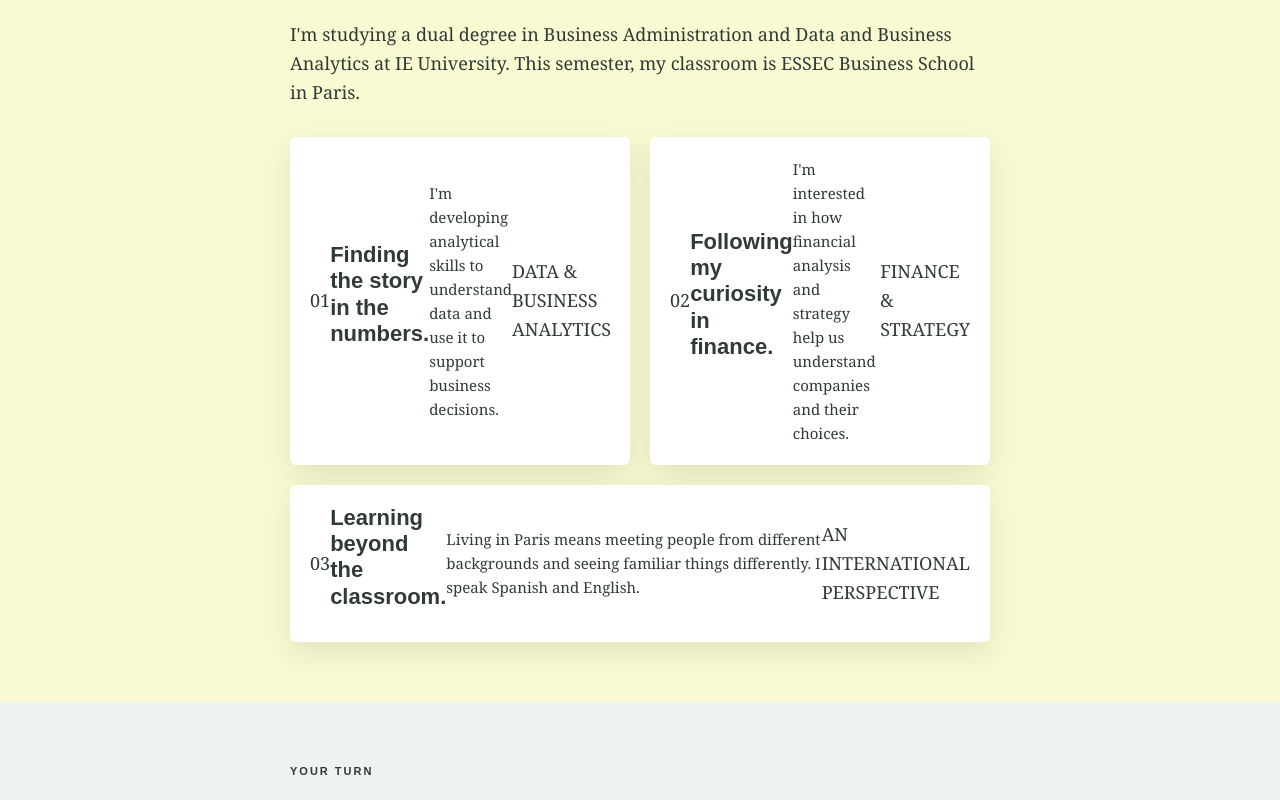
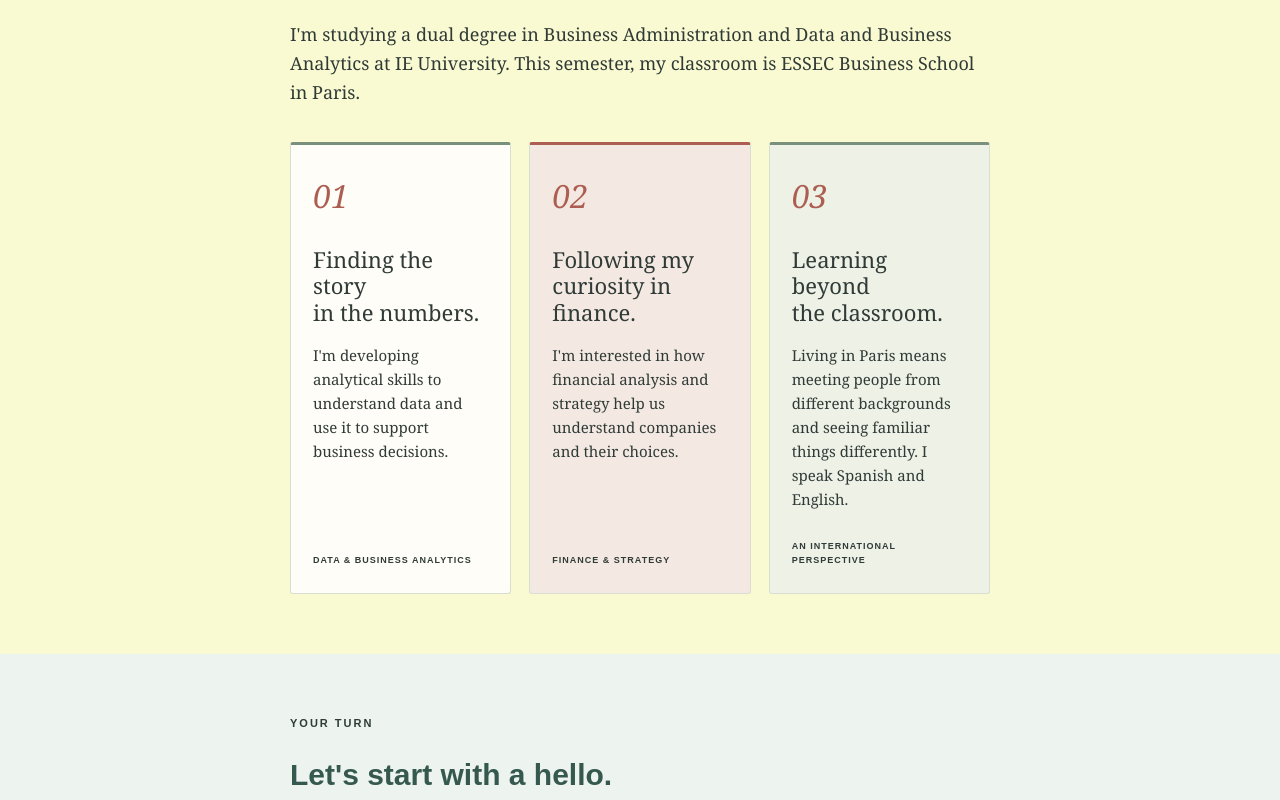
Before and after one commit to Catalinaa05/my-profile, a plain HTML site: page landing/index.html in a window 1280 px wide. Shown: the part 780-1580 px from the top of the page. Drawn offline with Linux system fonts and the light colour scheme; a script that the page names is missing.

Commit message:
Personalize landing design: landing/css/components/card.css

```diff
--- a/landing/css/components/card.css
+++ b/landing/css/components/card.css
@@ -1,7 +1,10 @@
-.cards { display: flex; flex-wrap: wrap; gap: 20px; margin-top: 30px; }
-.card { display: flex; align-items: center; padding: 20px; background: white; box-shadow: 0 10px 30px rgba(0,0,0,.10); border-radius: 6px; flex-basis: 300px; flex-grow: 1; min-width: 0; }
-.card img { width: 120px; height: 120px; object-fit: cover; border-radius: 6px; }
-.card div { flex-grow: 1; padding-left: 20px; min-width: 0; }
-.card h3 { font-size: 22px; margin: 0 0 12px; }
-.card p { font-size: 15px; margin: 0; }
-@media (max-width: 540px) { .card { padding: 18px; flex-direction: column; align-items: flex-start; } .card img { width: 100%; height: 150px; } .card div { padding: 20px 0 0; } }
+.cards { display: flex; flex-wrap: wrap; gap: 18px; margin-top: 35px; }
+.card { flex: 1 1 200px; min-width: 0; display: flex; flex-direction: column; padding: 25px 22px; background: #fffdf8; border: 1px solid #d9ded2; border-top: 3px solid #79917c; border-radius: 3px; }
+.card:nth-child(2) { background: #f4e9e2; border-top-color: #ad5e52; }
+.card:nth-child(3) { background: #edf1e6; }
+.card-number { color: #ad5e52; font-family: Georgia, serif; font-size: 32px; font-style: italic; margin-bottom: 25px; }
+.card h3 { font-family: Georgia, serif; font-size: 22px; font-weight: normal; margin: 0 0 18px; }
+.card p { font-size: 15px; margin: 0 0 28px; }
+.card-note { margin-top: auto; font-family: Arial, sans-serif; font-size: 9px; font-weight: bold; letter-spacing: 1px; }
+.footer-inline { display: flex; justify-content: space-between; align-items: center; gap: 15px; }
+@media (max-width: 540px) { .card { flex-basis: 100%; } .footer-inline { flex-direction: column; align-items: flex-start; } }
```
